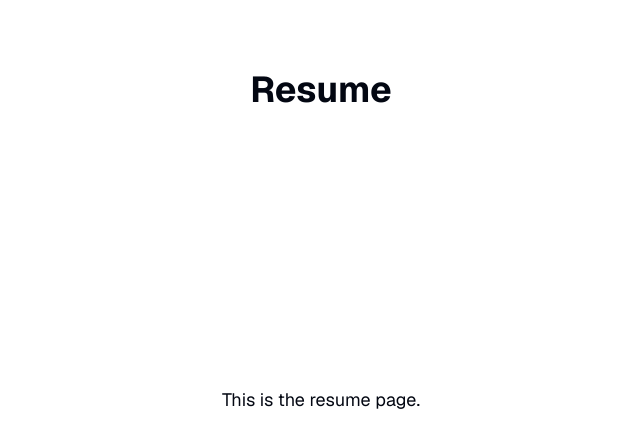
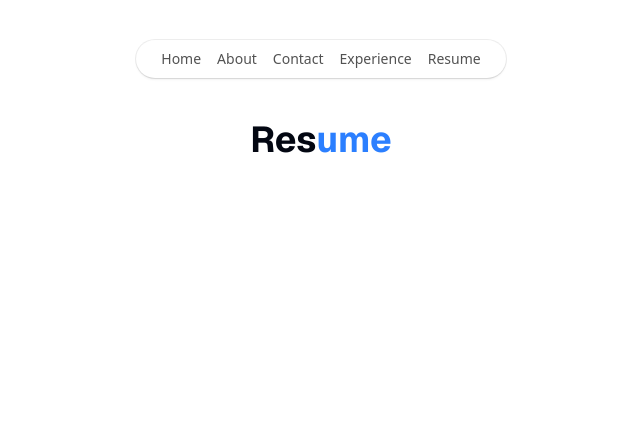
Before and after one commit to rafisnaen/UREEKA_Sesi-2, a Next.js app in the folder sesi2/: page /resume in a window 1280 px wide. Shown: the top 448 px of the page, without its empty margins (319-959 px from the left). Built offline with nearby package versions, Linux system fonts and the light colour scheme.

Commit message:
Add navbar
add floating navbar

```diff
--- a/sesi2/package.json
+++ b/sesi2/package.json
@@ -11,6 +11,7 @@
   "dependencies": {
     "class-variance-authority": "^0.7.1",
     "clsx": "^2.1.1",
+    "framer-motion": "^12.12.1",
     "lucide-react": "^0.511.0",
     "motion": "^12.12.1",
     "next": "15.3.2",
--- a/sesi2/src/app/page.tsx
+++ b/sesi2/src/app/page.tsx
@@ -1,11 +1,21 @@
-import Image from "next/image";
+import { FloatingNav } from "@/components/ui/floating-navbar";
 
 export default function Home() {
+  const navItems = [
+    { name: "Home", link: "/", icon: null },
+    { name: "About", link: "/about", icon: null },
+    { name: "Contact", link: "/contact", icon: null },
+    { name: "Experience", link: "/experience", icon: null },
+    { name: "Resume", link: "/resume", icon: null },
+  ];
   return (
-    <div className="grid grid-rows-[20px_1fr_20px] items-center justify-items-center min-h-screen p-8 pb-20 gap-16 sm:p-20 font-[family-name:var(--font-geist-sans)]">
-      <h1 className="text-4xl font-bold text-center">
-        Welcome to <span className="text-blue-500">Sesi 2</span>
-      </h1>
-    </div>
+    <>
+      <FloatingNav navItems={navItems} />
+      <div className="pt-28 grid grid-rows-[20px_1fr_20px] items-center justify-items-center min-h-screen p-8 pb-20 gap-16 sm:p-20 font-[family-name:var(--font-geist-sans)]">
+        <h1 className="pt-25 text-4xl font-bold text-center">
+          Welcome to <span className="text-blue-500">Sesi 2</span>
+        </h1>
+      </div>
+    </>
   );
 }
--- a/sesi2/src/app/resume/page.tsx
+++ b/sesi2/src/app/resume/page.tsx
@@ -1,12 +1,21 @@
+import { FloatingNav } from "@/components/ui/floating-navbar";
+
 export default function resume() {
+  const navItems = [
+    { name: "Home", link: "/", icon: null },
+    { name: "About", link: "/about", icon: null },
+    { name: "Contact", link: "/contact", icon: null },
+    { name: "Experience", link: "/experience", icon: null },
+    { name: "Resume", link: "/resume", icon: null },
+  ];
   return (
-    <div className="grid grid-rows-[20px_1fr_20px] items-center justify-items-center min-h-screen p-8 pb-20 gap-16 sm:p-20 font-[family-name:var(--font-geist-sans)]">
-      <h1 className="text-4xl font-bold text-center">
-        Resume
-      </h1>
-      <p className="text-lg text-center">
-        This is the resume page.
-      </p>
-    </div>
+    <>
+      <FloatingNav navItems={navItems} />
+      <div className="pt-28 grid grid-rows-[20px_1fr_20px] items-center justify-items-center min-h-screen p-8 pb-20 gap-16 sm:p-20 font-[family-name:var(--font-geist-sans)]">
+        <h1 className="pt-25 text-4xl font-bold text-center">
+          Res<span className="text-blue-500">ume</span>
+        </h1>
+      </div>
+    </>
   );
 }
--- a/sesi2/src/components/ui/floating-navbar.tsx
+++ b/sesi2/src/components/ui/floating-navbar.tsx
@@ -1,13 +1,7 @@
 "use client";
-import React, { useState } from "react";
-import {
-  motion,
-  AnimatePresence,
-  useScroll,
-  useMotionValueEvent,
-} from "motion/react";
+import React from "react";
+import { motion } from "framer-motion";
 import { cn } from "@/lib/utils";
-
 
 export const FloatingNav = ({
   navItems,
@@ -20,49 +14,19 @@ export const FloatingNav = ({
   }[];
   className?: string;
 }) => {
-  const { scrollYProgress } = useScroll();
-
-  const [visible, setVisible] = useState(false);
-
-  useMotionValueEvent(scrollYProgress, "change", (current) => {
-    // Check if current is not undefined and is a number
-    if (typeof current === "number") {
-      let direction = current! - scrollYProgress.getPrevious()!;
-
-      if (scrollYProgress.get() < 0.05) {
-        setVisible(false);
-      } else {
-        if (direction < 0) {
-          setVisible(true);
-        } else {
-          setVisible(false);
-        }
-      }
-    }
-  });
-
   return (
-    <AnimatePresence mode="wait">
     <motion.div
-        initial={{
-          opacity: 1,
-          y: -100,
-        }}
-        animate={{
-          y: visible ? 0 : -100,
-          opacity: visible ? 1 : 0,
-        }}
-        transition={{
-          duration: 0.2,
-        }}
+      initial={{ opacity: 0, y: -20 }}
+      animate={{ opacity: 1, y: 0 }}
+      transition={{ duration: 0.3 }}
       className={cn(
-          "flex max-w-fit  fixed top-10 inset-x-0 mx-auto border border-transparent dark:border-white/[0.2] rounded-full dark:bg-black bg-white shadow-[0px_2px_3px_-1px_rgba(0,0,0,0.1),0px_1px_0px_0px_rgba(25,28,33,0.02),0px_0px_0px_1px_rgba(25,28,33,0.08)] z-[5000] pr-2 pl-8 py-2  items-center justify-center space-x-4",
+        "flex max-w-fit fixed top-10 inset-x-0 mx-auto border border-transparent dark:border-white/[0.2] rounded-full dark:bg-black bg-white shadow-[0px_2px_3px_-1px_rgba(0,0,0,0.1),0px_1px_0px_0px_rgba(25,28,33,0.02),0px_0px_0px_1px_rgba(25,28,33,0.08)] z-[5000] px-6 py-2 items-center justify-center space-x-4",
         className
       )}
     >
-        {navItems.map((navItem: any, idx: number) => (
+      {navItems.map((navItem, idx) => (
         <a
-            key={`link=${idx}`}
+          key={`link-${idx}`}
           href={navItem.link}
           className={cn(
             "relative dark:text-neutral-50 items-center flex space-x-1 text-neutral-600 dark:hover:text-neutral-300 hover:text-neutral-500"
@@ -72,11 +36,6 @@ export const FloatingNav = ({
           <span className="hidden sm:block text-sm">{navItem.name}</span>
         </a>
       ))}
-        <button className="border text-sm font-medium relative border-neutral-200 dark:border-white/[0.2] text-black dark:text-white px-4 py-2 rounded-full">
-          <span>Login</span>
-          <span className="absolute inset-x-0 w-1/2 mx-auto -bottom-px bg-gradient-to-r from-transparent via-blue-500 to-transparent  h-px" />
-        </button>
     </motion.div>
-    </AnimatePresence>
   );
 };
```
Also changed, not shown: sesi2/Routing.txt (added), sesi2/src/app/component/ui/navbar.tsx (deleted), 1 other file (tests, documents, lock files or other folders). Lines whose indentation alone changed are shown as unchanged.
